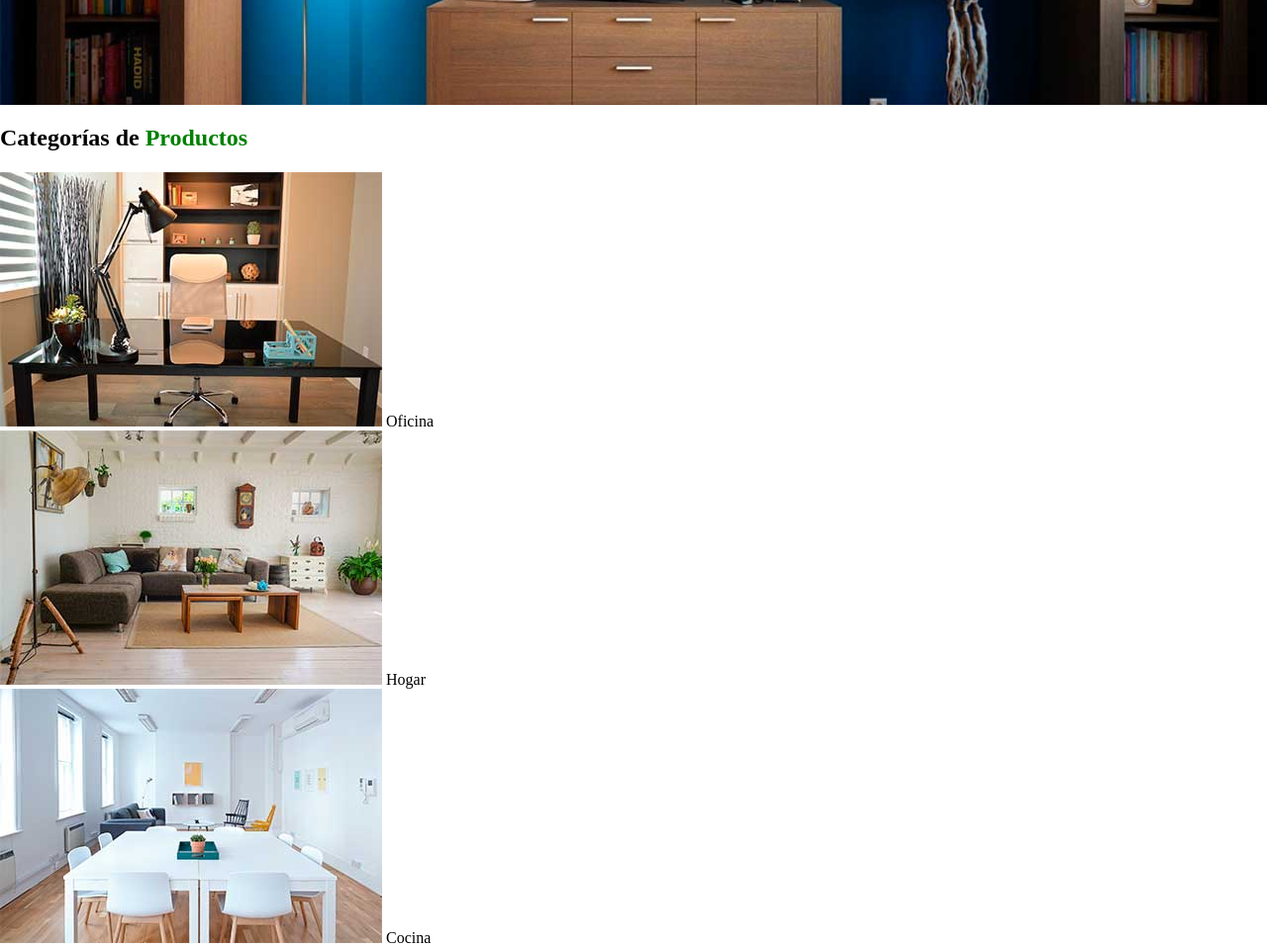
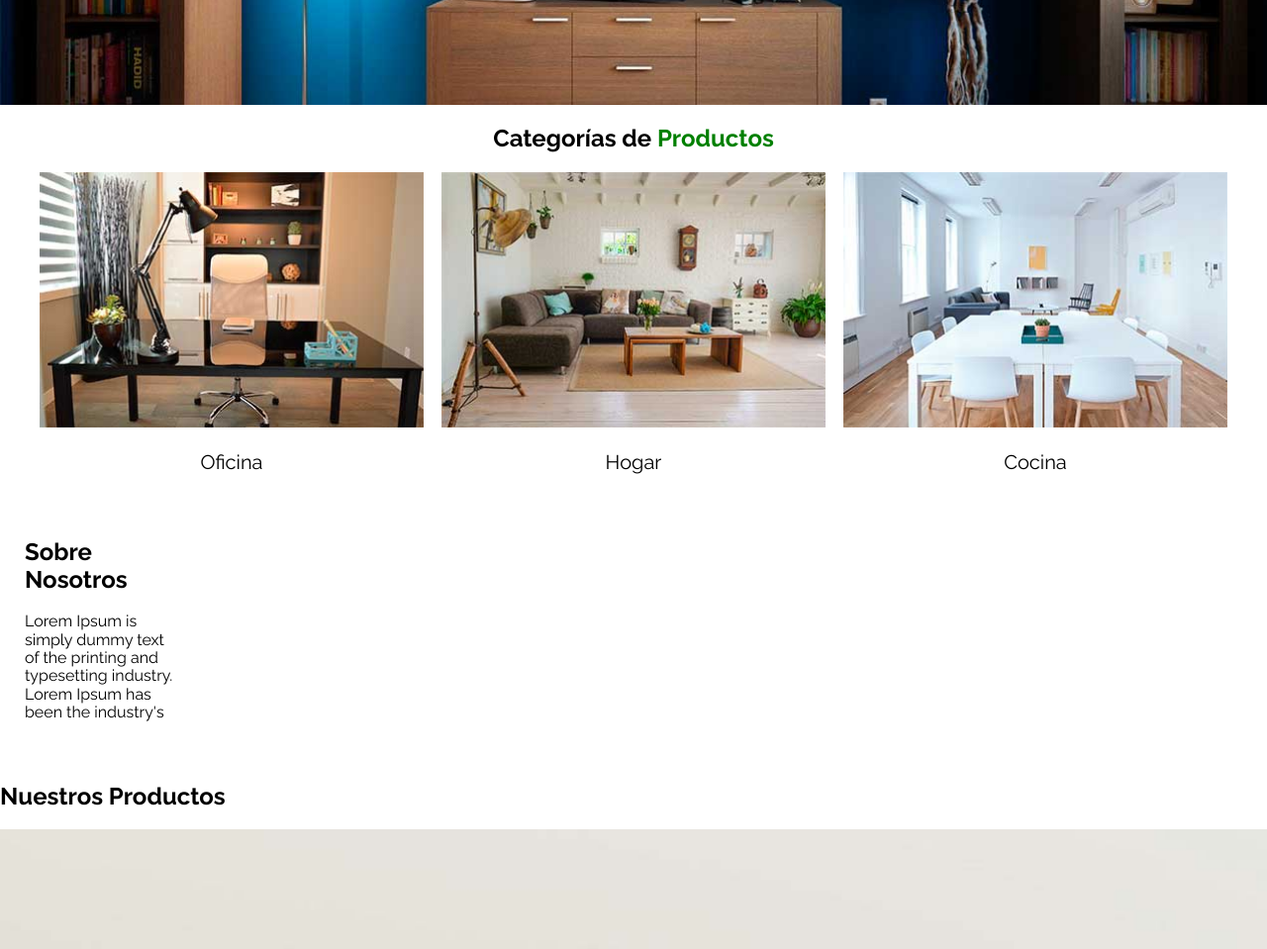
Before and after one commit to lucianopulido/CSS, a plain HTML site: page proyecto ecommerce/index.html in a window 1280 px wide. Shown: the part 640-1599 px from the top of the page at 99% size. Drawn offline with Linux system fonts and the light colour scheme.

Commit message:
display grid

```diff
--- a/proyecto ecommerce/css/app.css
+++ b/proyecto ecommerce/css/app.css
@@ -6,6 +6,11 @@ html {
 *, *:before, *:after {
     box-sizing: inherit;
 }
+
+body {
+    font-family: 'Raleway', sans-serif;
+}
+
 
 /*---------------------------------------*/
 a {
@@ -26,6 +31,11 @@ h2 span {
 }
 
 section h2 {
+
+}
+
+img {
+    width: 100%;
 
 }
 
@@ -81,3 +91,26 @@ section h2 {
     flex-direction: row;
     justify-content: space-between;
 }
+
+.listado-categorias {
+    display: grid;
+    grid-template-columns: repeat(3, 1fr);
+    grid-gap: 18px;
+}
+
+.categorias h2 {
+    text-align: center;
+}
+
+.categoria a {
+    display: block;
+    text-align: center;
+    padding: 20px;
+    font-size: 20px;
+    border-radius: 10px;
+}
+
+.categoria a:hover {
+    background-color: #037bc0;
+    color: #ffffff;
+}
--- a/proyecto ecommerce/index.html
+++ b/proyecto ecommerce/index.html
@@ -6,6 +6,9 @@
     <meta name="vieport" content="width=device-width, initial-scale=1.0">
     <title>Aprendiendo HTML</title>
     <link rel="stylesheet" href="css/normalize.css">
+    <link rel="preconnect" href="https://fonts.googleapis.com">
+    <link rel="preconnect" href="https://fonts.gstatic.com" crossorigin>
+    <link href="https://fonts.googleapis.com/css2?family=Raleway:wght@400;700;900&display=swap" rel="stylesheet">
     <link rel="stylesheet" href="css/app.css">
 </head>
 <body>
@@ -26,19 +29,23 @@
 </div>
 
 <div class="hero"></div>
-<section>
+
+<section class="contenedor categorias">
     <h2>Categorías de <span>Productos</span></h2>
-    <div>
+
+    <div class="listado-categorias">
+        <div class="categoria">
             <img src="img/categoria1.jpg" alt="Imagen Categoría"/>
             <a href="">Oficina</a>
         </div>
-    <div>
+        <div class="categoria">
             <img src="img/categoria2.jpg" alt="Imagen Categoría"/>
             <a href="">Hogar</a>
         </div>
-    <div>
+        <div class="categoria">
             <img src="img/categoria3.jpg" alt="Imagen Categoría"/>
             <a href="">Cocina</a>
+        </div>
     </div>
 </section>
 
```
Lines whose indentation alone changed are shown as unchanged.
